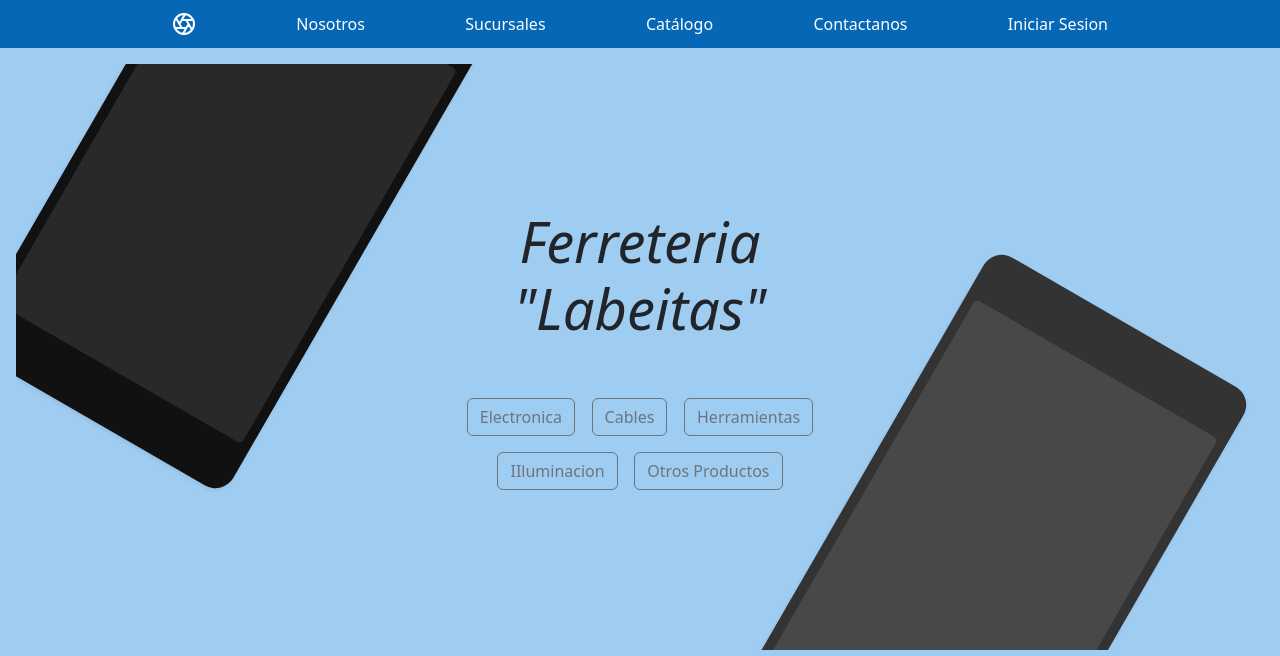
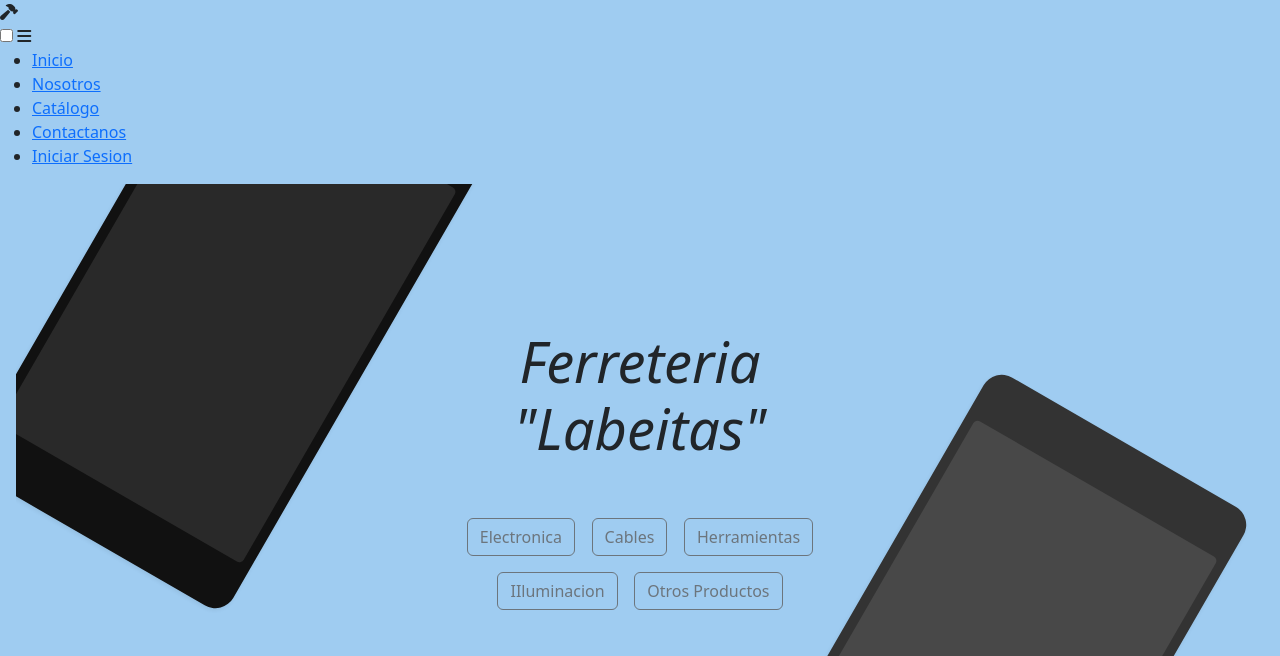
Before and after one commit to LabiaguerreIvan/myfirstcommit, a PHP site: page / in a window 1280 px wide. Shown: the top 656 px of the page. Run offline with PHP 8.4, Linux system fonts and the light colour scheme; some libraries are stand-ins or nearby versions.

Commit message:
2/11/2022

```diff
--- a/index.php
+++ b/index.php
@@ -1,12 +1,12 @@
 <!doctype html>
 <html lang="en">
-<head>
-    <meta charset="utf-8">
-    <meta name="viewport" content="width=device-width, initial-scale=1">
-    <meta name="description" content="">
-    <meta name="author" content="Mark Otto, Jacob Thornton, and Bootstrap contributors">
-    <meta name="generator" content="Hugo 0.88.1">
-    <title>Inicio</title>
+    <head>
+        <meta charset="utf-8">
+        <meta name="viewport" content="width=device-width, initial-scale=1">
+        <title>Inicio</title>
+        <link rel="stylesheet" href="header.css">
+        <link href="product.css" rel="stylesheet">
+    <script src="https://kit.fontawesome.com/f0d1b5e3e0.js" crossorigin="anonymous"></script>
     <link href="https://cdn.jsdelivr.net/npm/bootstrap@5.2.2/dist/css/bootstrap.min.css" rel="stylesheet" integrity="sha384-Zenh87qX5JnK2Jl0vWa8Ck2rdkQ2Bzep5IDxbcnCeuOxjzrPF/et3URy9Bv1WTRi" crossorigin="anonymous">
     <link rel="canonical" href="https://getbootstrap.com/docs/5.1/examples/product/">
 
@@ -33,21 +33,25 @@
 
 
     <!-- Custom styles for this template -->
-    <link href="product.css" rel="stylesheet">
 </head>
-<body>
-    <div id="bg">
-    <header class="site-header sticky-top py-1">
-    <nav class="container d-flex flex-column flex-md-row justify-content-between">
-        <a class="py-2" href="" aria-label="Inicio">
-            <svg xmlns="http://www.w3.org/2000/svg" width="24" height="24" fill="none" stroke="currentColor" stroke-linecap="round" stroke-linejoin="round" stroke-width="2" class="d-block mx-auto" role="img" viewBox="0 0 24 24"><title>Inicio</title><circle cx="12" cy="12" r="10"/><path d="M14.31 8l5.74 9.94M9.69 8h11.48M7.38 12l5.74-9.94M9.69 16L3.95 6.06M14.31 16H2.83m13.79-4l-5.74 9.94"/></svg>
-            <a class="py-2 d-none d-md-inline-block" href="#nosotros">Nosotros</a>
-            <a class="py-2 d-none d-md-inline-block" href="">Sucursales</a>
-            <a class="py-2 d-none d-md-inline-block" href="">Catálogo</a>
-            <a class="py-2 d-none d-md-inline-block" href="#contactanos">Contactanos</a>
-            <a class="py-2 d-none d-md-inline-block" href="">Iniciar Sesion</a>
-    </nav>
-</header>
+<body id=bg>
+<nav>
+    <div class="logo">
+        <i class="fa-solid fa-hammer"></i>
+    </div>
+    <input type="checkbox" id="click">
+    <label for="click" class="menu-btn">
+        <i class="fas fa-bars"></i>
+    </label>
+    <ul>
+        <li><a class="active" href="#">Inicio</a></li>
+        <li><a href="#">Nosotros</a></li>
+        <li><a href="#">Catálogo</a></li>
+        <li><a href="#">Contactanos</a></li>
+        <li><a href="#">Iniciar Sesion</a></li>
+    </ul>
+</nav>
+
 
 <main>
 <div class="position-relative overflow-hidden p-3 p-md-5 m-md-3 text-center">
```
